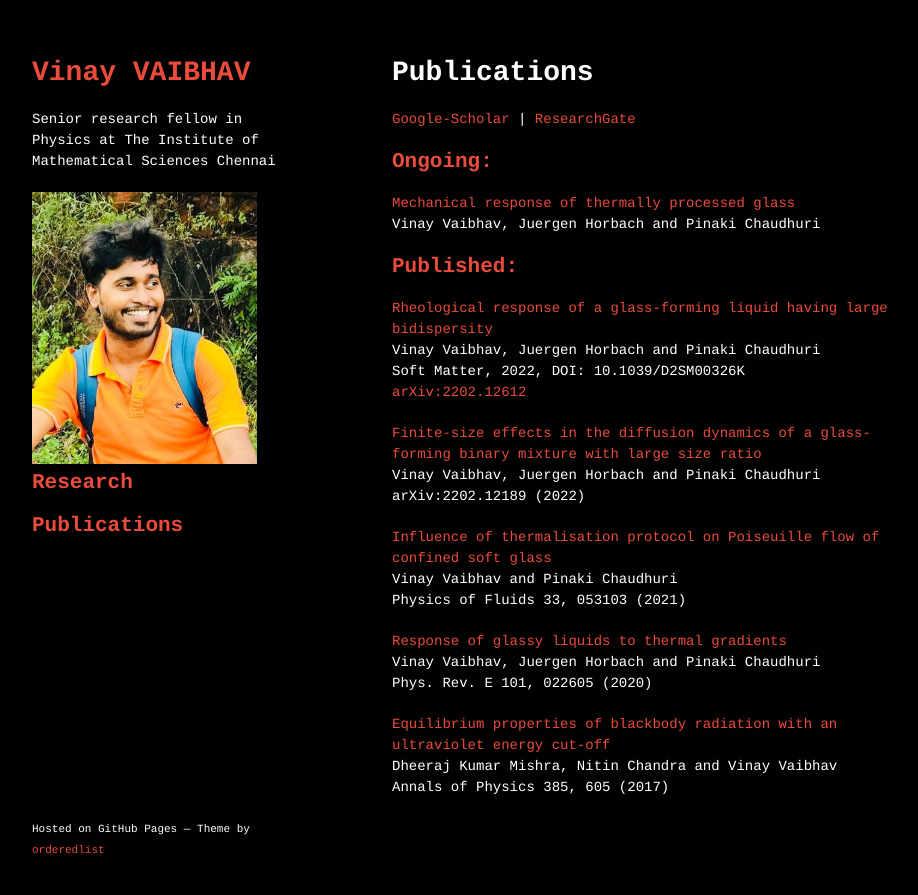
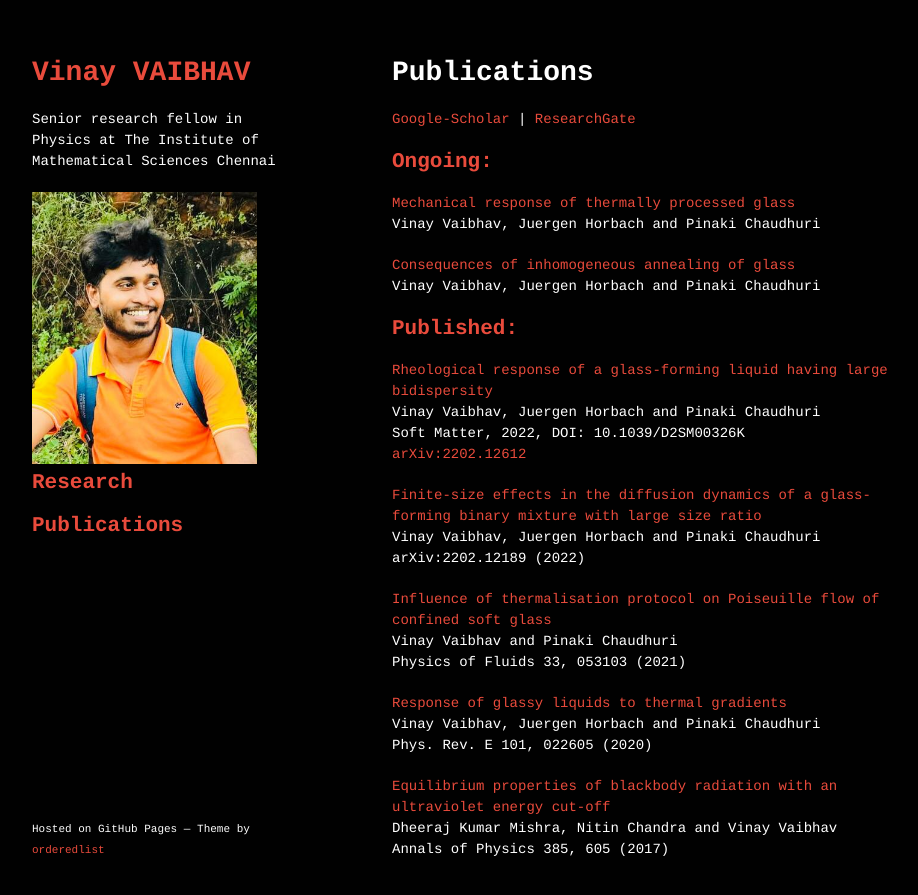
Before and after one commit to vinayphys/vinayphys.github.io, a Jekyll site: the page built from Publications.md, in a window 1280 px wide and 930 px high. Shown: the top 895 px of the window, without its empty margins (178-1096 px from the left). Built offline with Jekyll 4.4.1, drawn with Linux system fonts in a browser that asks for light colours; our own code applies the rules of GitHub Pages for plain Markdown files; a script that is not in the unit is left out.

Commit message:
Update Publications.md

```diff
--- a/Publications.md
+++ b/Publications.md
@@ -8,6 +8,9 @@ title: Publications
 ## Ongoing:
 
 [Mechanical response of thermally processed glass]()
+Vinay Vaibhav, Juergen Horbach and Pinaki Chaudhuri
+
+[Consequences of inhomogeneous annealing of glass]()
 Vinay Vaibhav, Juergen Horbach and Pinaki Chaudhuri
 
 ## Published:
```
